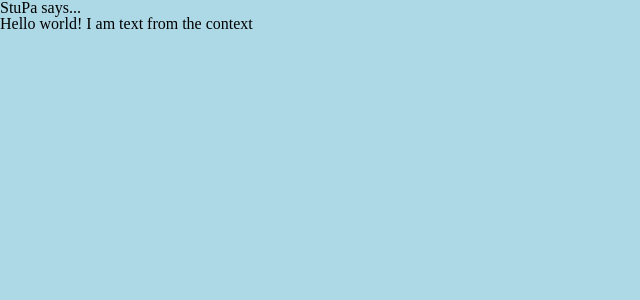
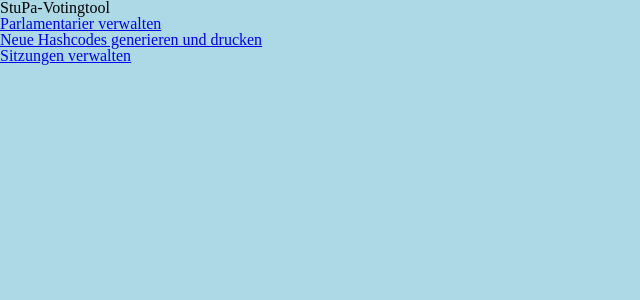
Before and after one commit to aumayr/stupa.myunisg.ch, a Django app: page /vote/ in a window 1280 px wide. Shown: the top 300 px of the page, without its empty margins (0-640 px from the left). Run offline with Django 3.2, Linux system fonts and the light colour scheme.

Commit message:
Generates Hashcodes, styles Admin

```diff
--- a/src/stupa/vote/templates/index.html
+++ b/src/stupa/vote/templates/index.html
@@ -6,7 +6,11 @@
         <link href="{% static "css/screen.css" %}" media="screen, projection" rel="stylesheet" type="text/css" />
     </head>
     <body>
-        <h1>StuPa says...</h1>
-        Hello world! <strong>{{ message }}</strong>
+        <h1>StuPa-Votingtool</h1>
+        <ol>
+            <li><a href="{% url 'index' %}">Parlamentarier verwalten</a></li>
+            <li><a href="#">Neue Hashcodes generieren und drucken</a></li>
+            <li><a href="#">Sitzungen verwalten</a></li>
+        </ol>
     </body>
 </html>
--- a/src/stupa/vote/urls.py
+++ b/src/stupa/vote/urls.py
@@ -2,4 +2,6 @@ from django.conf.urls import patterns, url
 from . import views
 
 urlpatterns = patterns('',
-    url(r'^$', views.index, name='index'))
+    url(r'^$', views.index, name='index'),
+    url(r'^hashcodes/form/', views.hashcodes_form, name='hashcodes_form'),
+    url(r'^hashcodes/print/', views.generate_hashcodes, name='generate_hashcodes'))
--- a/src/stupa/vote/views.py
+++ b/src/stupa/vote/views.py
@@ -1,6 +1,50 @@
+import random
+import string
+from django.contrib.auth.decorators import user_passes_test
+from django.contrib.auth.models import User
 from django.http import HttpResponse
 from django.shortcuts import render
+from .models import User, Session, Hashcode
 
 def index(request):
     context_dict = { 'message': "I am text from the context" }
     return render(request, 'index.html', context_dict)
+
+@user_passes_test(lambda u: u.is_staff)
+def hashcodes_form(request):
+    sessions = Session.objects.all()
+    user_ids = request.GET.getlist('ids', [])
+    users = User.objects.filter(id__in=user_ids)
+    context_dict = { 'sessions': sessions, 'users': users }
+    return render(request, 'hashcodes_form.html', context_dict)
+
+@user_passes_test(lambda u: u.is_staff)
+def generate_hashcodes(request):
+    session_id = int(request.POST.get('session_id', -1))
+    session = Session.objects.get(id=session_id)
+    number_of_hashcodes = int(request.POST.get('number_of_hashcodes', 50))
+    user_ids = request.POST.getlist('user_id', [])
+    users = User.objects.filter(id__in=user_ids)
+
+    Hashcode.objects.all().update(is_active=False)
+
+    hashcodes_users = {}   # user: hashcode
+    for user in users:
+        new_hashcode = Hashcode(code=generate_random_string(), session=session, user=user)
+        new_hashcode.save()
+        user.set_password(new_hashcode.code)
+        user.save()
+        hashcodes_users[user] = new_hashcode
+
+
+    hashcodes_anonymous = []
+    for i in xrange(0, number_of_hashcodes):
+        new_hashcode = Hashcode(code=generate_random_string(), session=session)
+        new_hashcode.save()
+        hashcodes_anonymous.append(new_hashcode)
+
+    context_dict = { 'hashcodes_users': hashcodes_users, 'hashcodes_anonymous': hashcodes_anonymous }
+    return render(request, 'hashcodes.html', context_dict)
+
+def generate_random_string(length=8):
+    return ''.join(random.SystemRandom().choice(string.ascii_uppercase + string.digits) for _ in range(length))
```
Also changed, not shown: src/stupa/vote/admin.py (+43 -2 lines), src/stupa/vote/models.py (+9 -3 lines), src/stupa/vote/templates/hashcodes.html (added, +8 -0 lines), src/stupa/vote/templates/hashcodes_form.html (added, +15 -0 lines), src/stupa/vote/migrations/0002_auto_20141202_1400.py (added), src/stupa/vote/migrations/0003_auto_20141202_1409.py (added), 1 other file.
